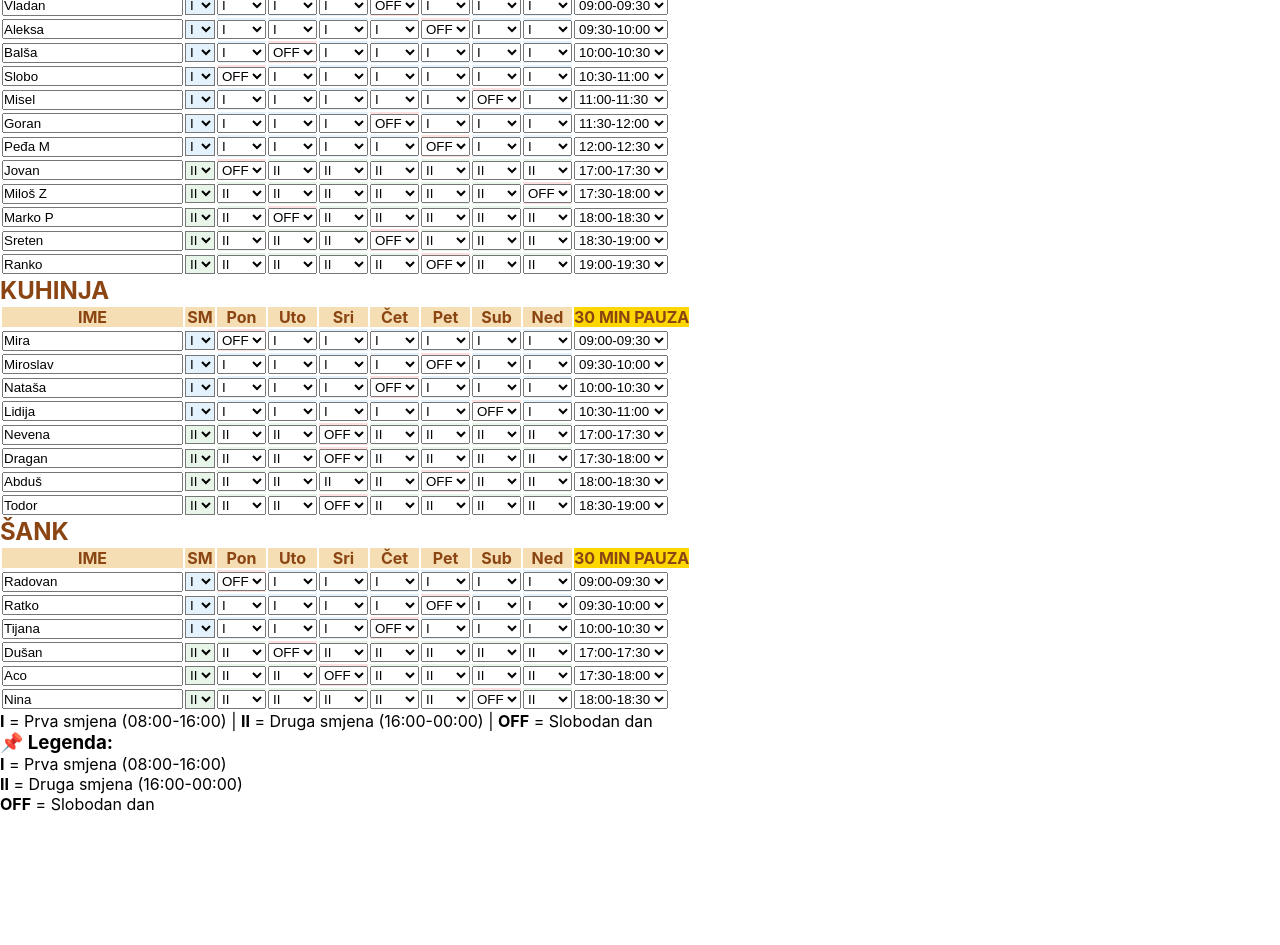
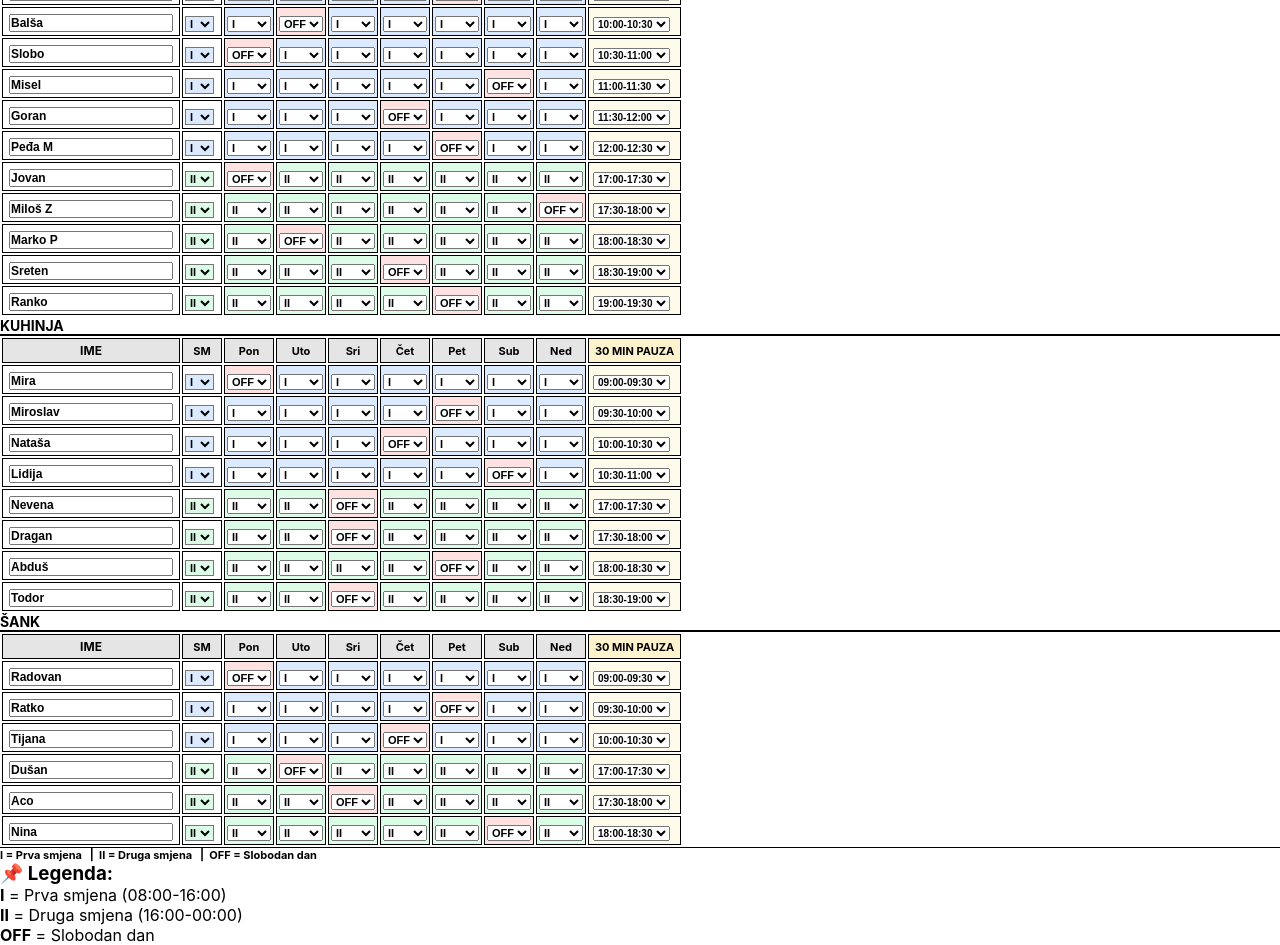
Before and after one commit to babaluu2025/raspored-smjena, a React (Vite) app: page / in a window 1280 px wide. Shown: the part 280-1225 px from the top of the page. Before the commit the page ends 1094 px from the top, so only its background shows below. Built offline with nearby package versions, Linux system fonts and the light colour scheme.

Commit message:
Update RasporedApp.jsx

```diff
--- a/src/components/RasporedApp.jsx
+++ b/src/components/RasporedApp.jsx
@@ -206,37 +206,66 @@ export default function RasporedApp() {
     }
   };
 
-  // Komponenta za tabelu - KORISTIMO useRef za inpute
   const TabelaSektora = ({ sektor, podaciSektora, naslov }) => {
     const radnici = generisiRaspored(podaciSektora);
-    const inputRefs = useRef({});
 
     return (
-      <div className="mb-4 print:mb-1">
-        <h2 className="text-base font-bold mb-1 border-b-2 border-orange-800 pb-1 print:text-xs print:mb-0.5"
-            style={{color: '#8B4513'}}>
+      <div className="mb-3 print:mb-2">
+        {/* Naslov sekcije */}
+        <h2 className="text-sm font-bold mb-1 pb-1 text-center uppercase tracking-wider"
+            style={{
+              borderBottom: '2px solid black',
+              fontSize: '14px',
+              fontWeight: 'bold'
+            }}>
           {naslov}
         </h2>
-        <table className="w-full border-collapse text-xs print:text-[8px]">
+
+        <table className="w-full border-collapse">
           <thead>
             <tr>
-              <th className="border-2 border-orange-800 bg-orange-100 p-1.5 print:p-0.5 text-left min-w-[110px] print:min-w-[60px] font-bold"
-                  style={{backgroundColor: '#F5DEB3', color: '#8B4513'}}>
+              <th className="border border-black bg-gray-100 p-1.5 text-left font-bold"
+                  style={{
+                    border: '1px solid black',
+                    backgroundColor: '#E5E5E5',
+                    fontSize: '12px',
+                    fontWeight: 'bold',
+                    padding: '4px 6px'
+                  }}>
                 IME
               </th>
-              <th className="border-2 border-orange-800 bg-orange-100 p-1.5 print:p-0.5 text-center min-w-[40px] print:min-w-[30px] font-bold"
-                  style={{backgroundColor: '#F5DEB3', color: '#8B4513'}}>
+              <th className="border border-black bg-gray-100 p-1.5 text-center font-bold"
+                  style={{
+                    border: '1px solid black',
+                    backgroundColor: '#E5E5E5',
+                    fontSize: '11px',
+                    fontWeight: 'bold',
+                    padding: '4px 4px',
+                    width: '40px'
+                  }}>
                 SM
               </th>
               {DANI.map(dan => (
                 <th key={dan}
-                    className="border-2 border-orange-800 bg-orange-100 p-1.5 print:p-0.5 text-center min-w-[60px] print:min-w-[40px] font-bold text-[10px] print:text-[7px]"
-                    style={{backgroundColor: '#F5DEB3', color: '#8B4513'}}>
+                    className="border border-black bg-gray-100 p-1.5 text-center font-bold"
+                    style={{
+                      border: '1px solid black',
+                      backgroundColor: '#E5E5E5',
+                      fontSize: '11px',
+                      fontWeight: 'bold',
+                      padding: '4px 4px'
+                    }}>
                   {dan.substring(0, 3)}
                 </th>
               ))}
-              <th className="border-2 border-orange-800 bg-yellow-200 p-1.5 print:p-0.5 text-center min-w-[100px] print:min-w-[65px] font-bold text-[10px] print:text-[7px]"
-                  style={{backgroundColor: '#FFD700', color: '#8B4513'}}>
+              <th className="border border-black bg-yellow-200 p-1.5 text-center font-bold"
+                  style={{
+                    border: '1px solid black',
+                    backgroundColor: '#FFF3CD',
+                    fontSize: '11px',
+                    fontWeight: 'bold',
+                    padding: '4px 6px'
+                  }}>
                 30 MIN PAUZA
               </th>
             </tr>
@@ -244,23 +273,38 @@ export default function RasporedApp() {
           <tbody>
             {radnici.map((radnik, index) => (
               <tr key={index}>
-                <td className="border-2 border-orange-800 p-1 print:p-0.5 bg-white">
+                <td className="border border-black p-1.5 bg-white"
+                    style={{
+                      border: '1px solid black',
+                      padding: '3px 6px'
+                    }}>
                   <input
-                    ref={el => inputRefs.current[`${sektor}-${index}`] = el}
                     value={radnik.ime}
                     onChange={(e) => azurirajIme(sektor, index, e.target.value)}
                     onClick={(e) => e.target.select()}
-                    className="w-full p-1 print:p-0.5 outline-none bg-transparent text-xs print:text-[7px] font-medium border-none"
+                    className="w-full outline-none bg-transparent font-bold border-none"
                     placeholder="..."
-                    style={{minHeight: '20px'}}
+                    style={{
+                      fontSize: '12px',
+                      fontWeight: 'bold',
+                      minHeight: '18px'
+                    }}
                   />
                 </td>
-                <td className="border-2 border-orange-800 p-0.5 text-center bg-white">
+                <td className="border border-black p-1 text-center bg-white"
+                    style={{
+                      border: '1px solid black',
+                      padding: '2px'
+                    }}>
                   <select
                     value={radnik.smjena}
                     onChange={(e) => azurirajSmjenu(sektor, index, e.target.value)}
-                    className="w-full p-1 print:p-0 text-center text-xs font-bold border-none outline-none bg-transparent print:text-[7px]"
-                    style={{backgroundColor: radnik.smjena === 'I' ? '#E3F2FD' : '#E8F5E9'}}
+                    className="w-full text-center font-bold border-none outline-none bg-transparent"
+                    style={{
+                      fontSize: '11px',
+                      fontWeight: 'bold',
+                      backgroundColor: radnik.smjena === 'I' ? '#DBEAFE' : '#DCFCE7'
+                    }}
                   >
                     <option value="I">I</option>
                     <option value="II">II</option>
@@ -269,17 +313,26 @@ export default function RasporedApp() {
                 {DANI.map(dan => {
                   const vrijednost = radnik.raspored[dan];
                   let bgColor = '#FFFFFF';
-                  if (vrijednost === 'OFF') bgColor = '#FFE0E0';
-                  else if (vrijednost === 'I') bgColor = '#E3F2FD';
-                  else if (vrijednost === 'II') bgColor = '#E8F5E9';
+                  if (vrijednost === 'OFF') bgColor = '#FEE2E2';
+                  else if (vrijednost === 'I') bgColor = '#DBEAFE';
+                  else if (vrijednost === 'II') bgColor = '#DCFCE7';
 
                   return (
-                    <td key={dan} className="border-2 border-orange-800 p-0.5 text-center"
-                        style={{backgroundColor: bgColor}}>
+                    <td key={dan}
+                        className="border border-black p-1 text-center"
+                        style={{
+                          border: '1px solid black',
+                          padding: '2px',
+                          backgroundColor: bgColor
+                        }}>
                       <select
                         value={vrijednost}
                         onChange={(e) => azurirajDan(sektor, index, dan, e.target.value)}
-                        className="w-full p-1 print:p-0 text-center text-xs font-bold border-none outline-none bg-transparent print:text-[7px]"
+                        className="w-full text-center font-bold border-none outline-none bg-transparent"
+                        style={{
+                          fontSize: '11px',
+                          fontWeight: 'bold'
+                        }}
                       >
                         {SMJENE.map(s => (
                           <option key={s} value={s}>{s}</option>
@@ -288,11 +341,20 @@ export default function RasporedApp() {
                     </td>
                   );
                 })}
-                <td className="border-2 border-orange-800 p-0.5 bg-yellow-50">
+                <td className="border border-black p-1 bg-yellow-50"
+                    style={{
+                      border: '1px solid black',
+                      padding: '2px 4px',
+                      backgroundColor: '#FFFBEB'
+                    }}>
                   <select
                     value={radnik.pauza}
                     onChange={(e) => azurirajPauzu(sektor, index, e.target.value)}
-                    className="w-full p-1 print:p-0 bg-transparent text-xs print:text-[7px] border-none outline-none"
+                    className="w-full bg-transparent border-none outline-none font-bold"
+                    style={{
+                      fontSize: '10px',
+                      fontWeight: 'bold'
+                    }}
                   >
                     {(radnik.smjena === "I" ? PAUZE_PRVA : PAUZE_DRUGA).map(p => (
                       <option key={p} value={p}>{p}</option>
@@ -309,38 +371,81 @@ export default function RasporedApp() {
 
   return (
     <div className="min-h-screen bg-gray-100 print:bg-white">
+      {/* STILOVI ZA ŠTAMPU */}
       <style>{`
         @media print {
           @page {
             size: A4 portrait;
-            margin: 6mm;
+            margin: 8mm;
           }
+
           body {
             background: white !important;
             -webkit-print-color-adjust: exact !important;
             print-color-adjust: exact !important;
+            color-adjust: exact !important;
           }
+
           .no-print {
             display: none !important;
           }
+
           table {
             width: 100% !important;
-            page-break-inside: avoid;
+            border-collapse: collapse !important;
           }
+
+          /* SVI BORDERI CRNI */
+          table, th, td {
+            border: 1px solid black !important;
+          }
+
+          /* VEĆI FONT U ŠTAMPI */
           input, select {
             border: none !important;
             background: transparent !important;
             -webkit-appearance: none;
             -moz-appearance: none;
-            font-size: 7px !important;
+            font-size: 12px !important;
+            font-weight: bold !important;
+            color: black !important;
           }
-          .border-2 {
-            border-width: 2px !important;
+
+          th {
+            font-size: 11px !important;
+            font-weight: bold !important;
+            background-color: #E5E5E5 !important;
+            color: black !important;
+          }
+
+          td {
+            font-size: 11px !important;
+            padding: 3px !important;
+          }
+
+          h2 {
+            font-size: 14px !important;
+            font-weight: bold !important;
+            border-bottom: 2px solid black !important;
+            margin-bottom: 4px !important;
+            padding-bottom: 2px !important;
+          }
+
+          .print-title {
+            font-size: 16px !important;
+            font-weight: bold !important;
+            margin-bottom: 4px !important;
+          }
+
+          .print-subtitle {
+            font-size: 12px !important;
+            font-weight: bold !important;
+            margin-bottom: 2px !important;
           }
         }
       `}</style>
 
-      {/* Header - ne štampa se */}
+      {/* HEADER - NE ŠTAMPA SE */}
       <div className="bg-white shadow-lg mb-4 no-print">
         <div className="max-w-full mx-auto p-4">
           <div className="flex flex-wrap justify-between items-center gap-3 mb-3">
@@ -350,7 +455,7 @@ export default function RasporedApp() {
             </div>
           </div>
 
-          {/* Datum navigacija */}
+          {/* DATUM NAVIGACIJA */}
           <div className="flex flex-wrap items-center gap-3 mb-3">
             <button
               onClick={() => promeniSedmicu(-1)}
@@ -367,12 +472,9 @@ export default function RasporedApp() {
             >
               Sledeća ▶
             </button>
-            <span className="text-xs text-gray-500 ml-2">
-              (možeš kliknuti i direktno unositi datume)
-            </span>
           </div>
 
-          {/* Dugmad */}
+          {/* DUGMAD */}
           <div className="flex flex-wrap gap-2">
             <button onClick={() => dodajRadnika('KONOBARI')} className="bg-green-600 text-white px-3 py-2 rounded-lg text-sm hover:bg-green-700">
               + Konobar
@@ -389,47 +491,63 @@ export default function RasporedApp() {
             <button onClick={resetujPodatke} className="bg-gray-600 text-white px-3 py-2 rounded-lg text-sm hover:bg-gray-700">
               🔃 Reset
             </button>
-            <button onClick={() => window.print()} className="bg-orange-800 text-white px-4 py-2 rounded-lg text-sm hover:bg-orange-900 font-bold">
+            <button onClick={() => window.print()} className="bg-black text-white px-4 py-2 rounded-lg text-sm hover:bg-gray-800 font-bold">
               🖨️ Štampaj A4
             </button>
           </div>
         </div>
       </div>
 
-      {/* Sadržaj za štampu - SVA 3 SEKTORA */}
+      {/* SADRŽAJ ZA ŠTAMPU */}
       <div className="max-w-full mx-auto p-4 print:p-0">
-        <div className="bg-white rounded-lg shadow print:shadow-none p-4 print:p-1">
+        <div className="bg-white rounded-lg shadow print:shadow-none p-4 print:p-0">
 
-          {/* Naslov u štampi */}
-          <div className="hidden print:block text-center mb-2 border-b-2 border-orange-800 pb-1">
-            <h1 className="text-base font-bold" style={{color: '#8B4513'}}>RASPORED SMJENA</h1>
-            <p className="text-xs">I smjena: 08:00-16:00 | II smjena: 16:00-00:00</p>
-            <p className="text-xs font-bold">{datumPrikaz}</p>
+          {/* NASLOV U ŠTAMPI */}
+          <div className="hidden print:block text-center mb-3">
+            <h1 className="print-title" style={{fontSize: '16px', fontWeight: 'bold'}}>
+              RASPORED SMJENA
+            </h1>
+            <p className="print-subtitle" style={{fontSize: '12px', fontWeight: 'bold'}}>
+              {datumPrikaz}
+            </p>
           </div>
 
-          {/* Sva 3 sektora */}
+          {/* SVA 3 SEKTORA */}
           <TabelaSektora sektor="KONOBARI" podaciSektora={podaci.KONOBARI} naslov="KONOBARI" />
           <TabelaSektora sektor="KUHINJA" podaciSektora={podaci.KUHINJA} naslov="KUHINJA" />
           <TabelaSektora sektor="ŠANK" podaciSektora={podaci.ŠANK} naslov="ŠANK" />
 
-          {/* Legenda u štampi */}
-          <div className="hidden print:block mt-2 pt-1 border-t-2 border-orange-800 text-[7px]">
-            <strong>I</strong> = Prva smjena (08:00-16:00) | <strong>II</strong> = Druga smjena (16:00-00:00) | <strong>OFF</strong> = Slobodan dan
+          {/* LEGENDA U ŠTAMPI - SAMO OSNOVNO */}
+          <div className="hidden print:block mt-2 pt-1"
+               style={{
+                 borderTop: '1px solid black',
+                 fontSize: '11px',
+                 fontWeight: 'bold'
+               }}>
+            <strong>I</strong> = Prva smjena &nbsp;&nbsp;|&nbsp;&nbsp;
+            <strong>II</strong> = Druga smjena &nbsp;&nbsp;|&nbsp;&nbsp;
+            <strong>OFF</strong> = Slobodan dan
           </div>
         </div>
       </div>
 
-      {/* Legenda na ekranu */}
+      {/* LEGENDA NA EKRANU */}
       <div className="max-w-full mx-auto p-4 no-print">
         <div className="bg-white rounded-lg shadow p-4">
           <h3 className="font-bold mb-2">📌 Legenda:</h3>
           <div className="grid grid-cols-1 sm:grid-cols-3 gap-3 text-sm">
-            <div><span className="inline-block w-4 h-4 bg-blue-100 border-2 border-orange-800 mr-2"></span>
-              <strong>I</strong> = Prva smjena (08:00-16:00)</div>
-            <div><span className="inline-block w-4 h-4 bg-green-100 border-2 border-orange-800 mr-2"></span>
-              <strong>II</strong> = Druga smjena (16:00-00:00)</div>
-            <div><span className="inline-block w-4 h-4 bg-red-100 border-2 border-orange-800 mr-2"></span>
-              <strong>OFF</strong> = Slobodan dan</div>
+            <div>
+              <span className="inline-block w-4 h-4 bg-blue-200 border border-black mr-2"></span>
+              <strong>I</strong> = Prva smjena (08:00-16:00)
+            </div>
+            <div>
+              <span className="inline-block w-4 h-4 bg-green-200 border border-black mr-2"></span>
+              <strong>II</strong> = Druga smjena (16:00-00:00)
+            </div>
+            <div>
+              <span className="inline-block w-4 h-4 bg-red-200 border border-black mr-2"></span>
+              <strong>OFF</strong> = Slobodan dan
+            </div>
           </div>
         </div>
       </div>
```
